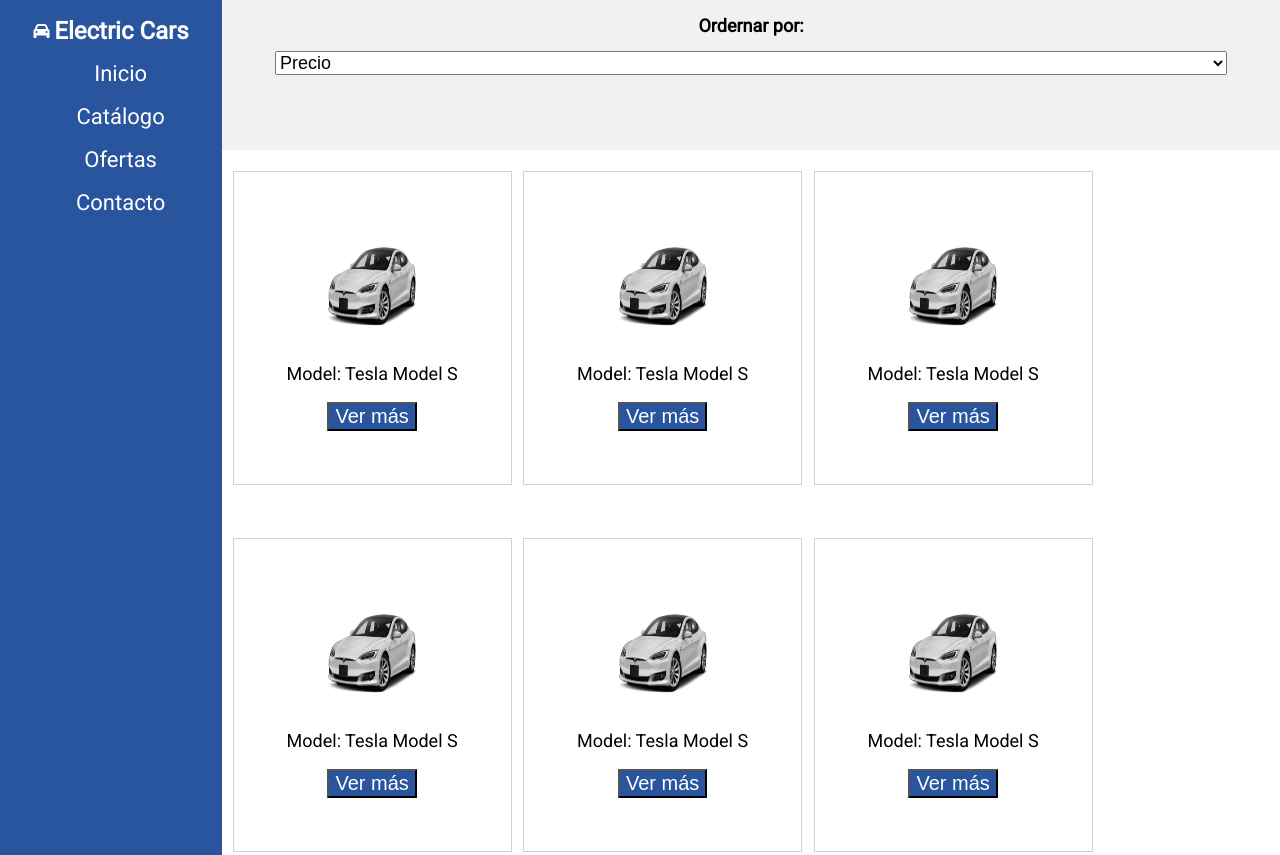
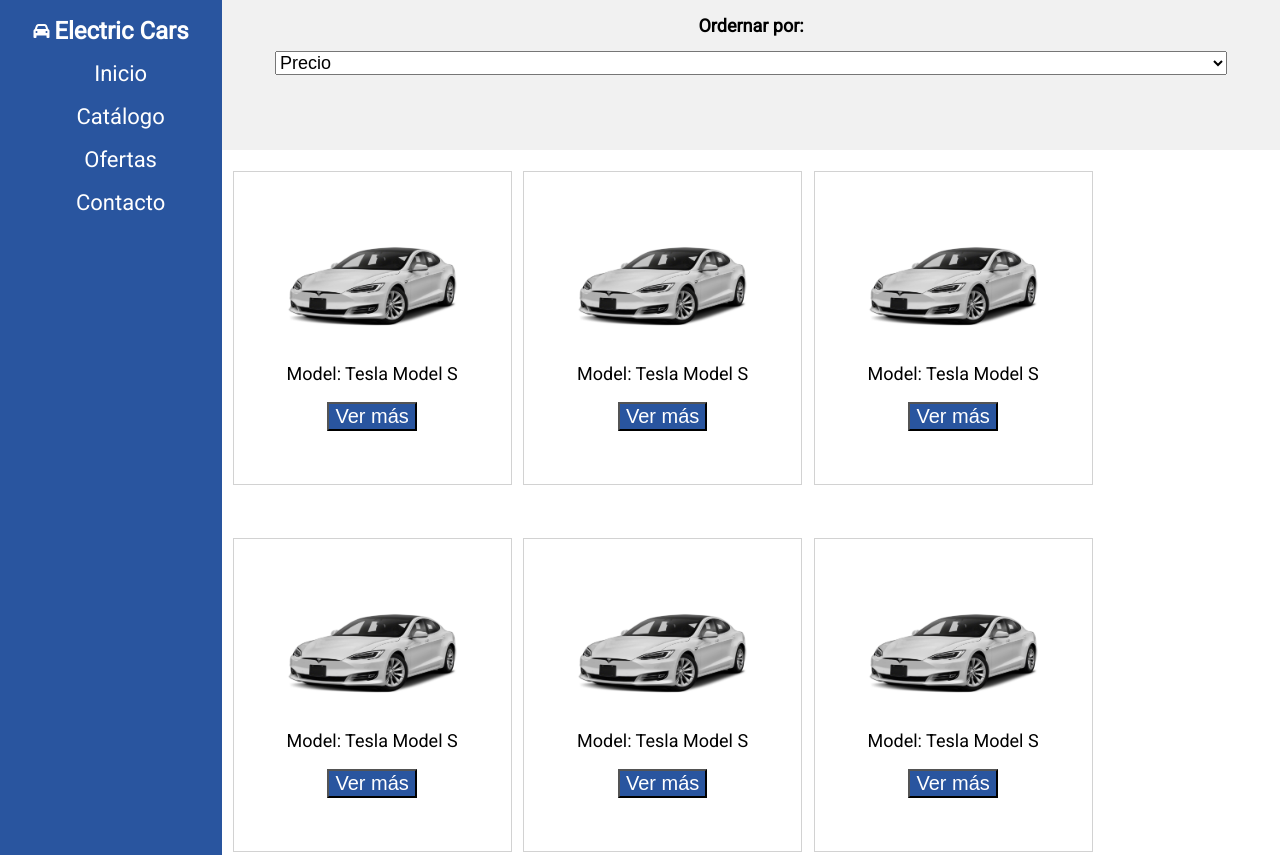
Before and after one commit to MatiNicolas99/electric_car_store, a plain HTML site: page index.html in a window 1280 px wide. Shown: the top 855 px of the page. Drawn offline with nearby package versions, Linux system fonts and the light colour scheme.

Commit message:
pruebas con imagenes

```diff
--- a/assets/css/style.css
+++ b/assets/css/style.css
@@ -234,7 +234,7 @@ button {
     }
 
     .card img{
-        width: 90px;
+        width: 100%;
         height: 120px;
     }
     .card1 {
@@ -251,7 +251,7 @@ button {
     }
 
     .card1 img{
-        width: 90px;
+        width: 100%;
         height: 120px;
     }
 
```
